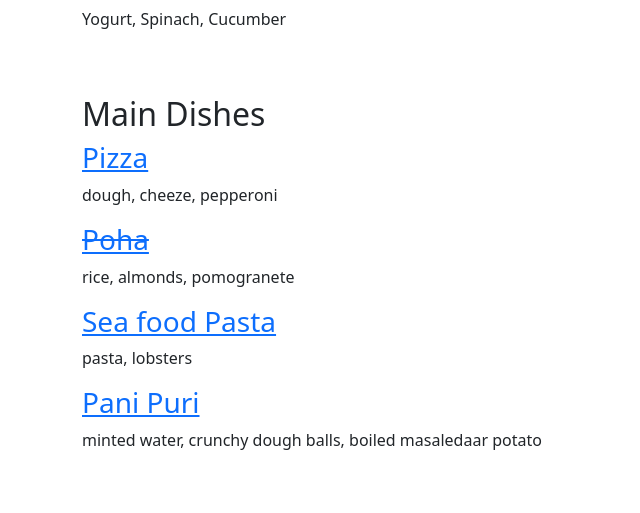
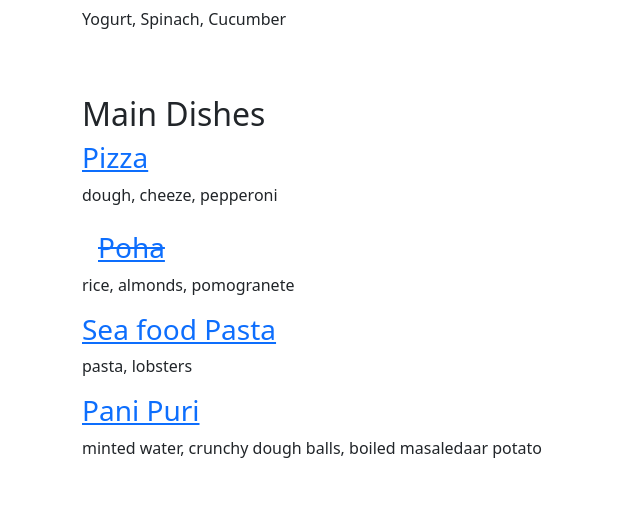
Before and after one commit to Nayanxyz/Food-Ordering-menu-App18, a Django app: page / in a window 1280 px wide. Shown: the part 417-930 px from the top of the page, without its empty margins (0-640 px from the left). Run offline with Django 5.2, Linux system fonts and the light colour scheme; data comes from the database, SQL or seed files in the repository; some libraries are stand-ins or nearby versions.

Commit message:
added class in <li> tag

```diff
--- a/restaurant_menu/templates/index.html
+++ b/restaurant_menu/templates/index.html
@@ -8,7 +8,9 @@
             {% for row in item_list %}
                 {% if row.meal_type == meal.0 %}
                     {% if row.status == 0 %}
+                    <li class="list-group-item d-flex justify-content-between align-items-center border-0 pb-0">
                         <a href="{% url 'menu_item' row.pk %}"><h3><del>{{ row.meal }}</del></h3></a>
+                    </li>
                         <p>{{ row.description }}</p>
                     {% else %}
                         <a href="{% url 'menu_item' row.pk %}"><h3>{{ row.meal }}</h3></a>
```
